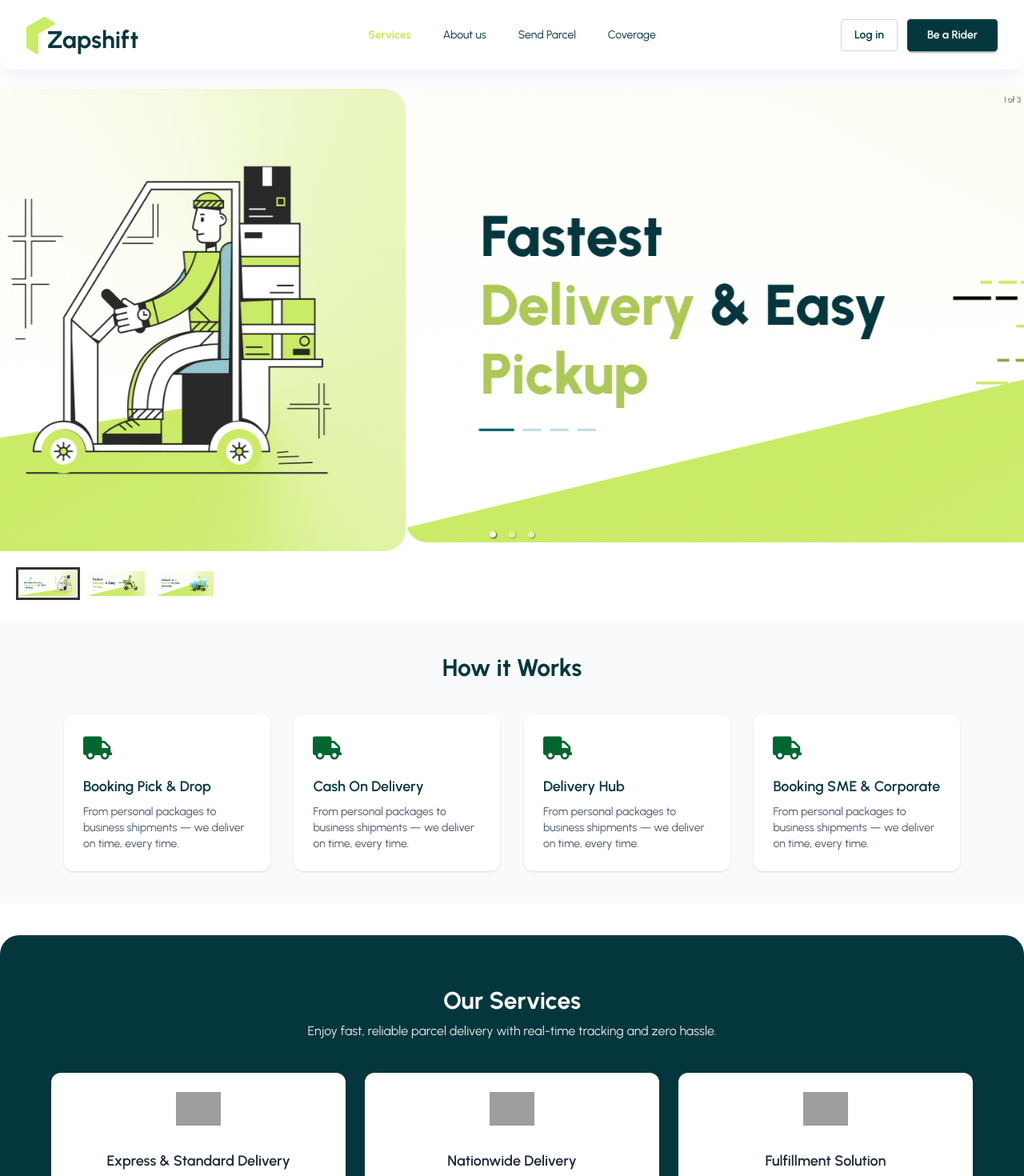
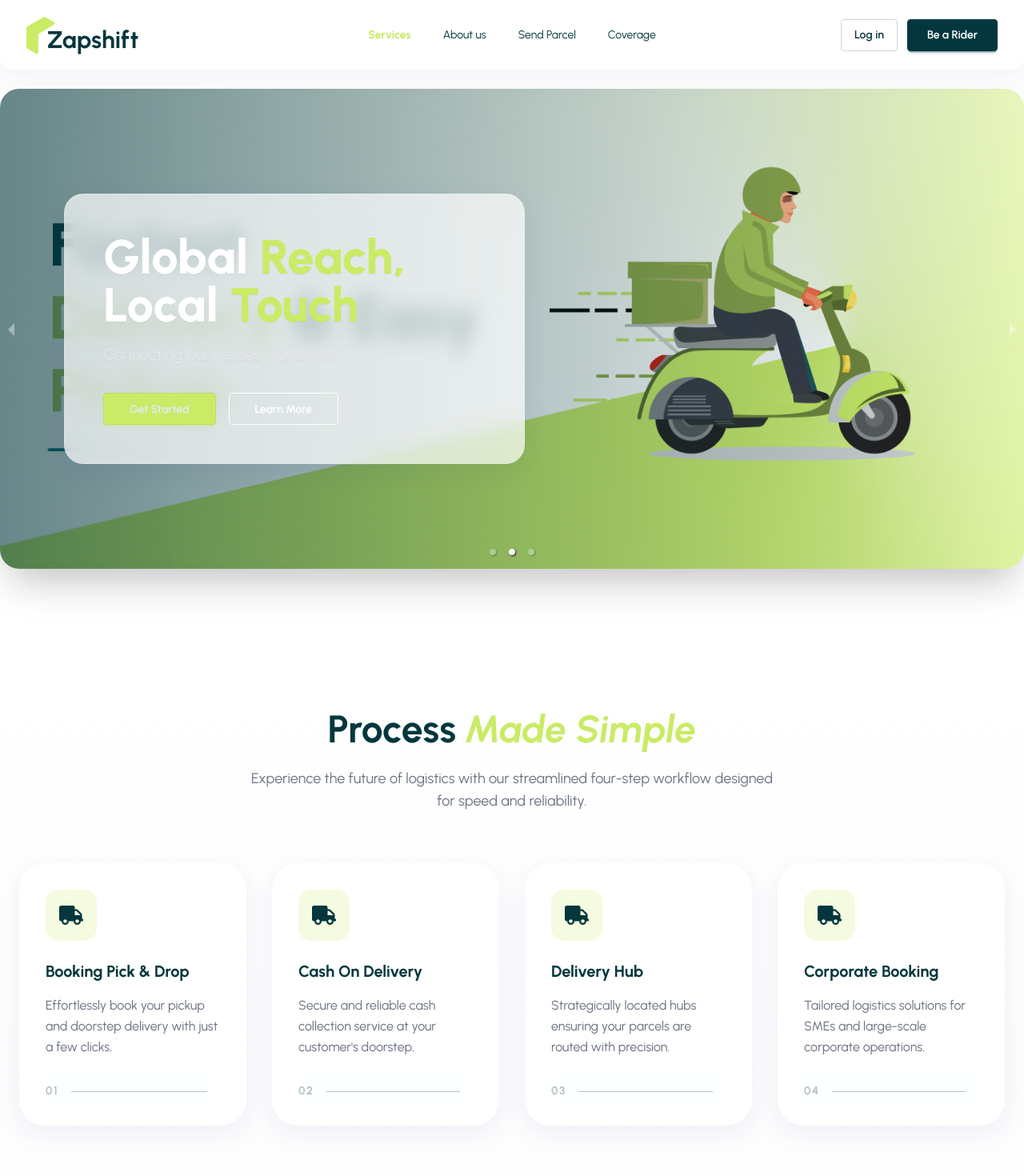
Before and after one commit to zahirraihan26/zap-shift-clint, a React app: page / in a window 1280 px wide. Shown: the top 1470 px of the page at 80% size. Built offline with nearby package versions, Linux system fonts and the light colour scheme; no server answers; grey boxes are pictures that could not be loaded; the HTML template or start-up script is replaced by a standard one.

Commit message:
Phase 2: Hero & Engagement - Refined Banner and Howitwork with Glassmorphism and Overlays

```diff
--- a/src/Pages/Home/Banner/Banner.jsx
+++ b/src/Pages/Home/Banner/Banner.jsx
@@ -6,26 +6,47 @@ import bannerImg2 from "../../../assets/banner/banner2.png"
 import bannerImg3 from "../../../assets/banner/banner3.png"
 
 const Banner = () => {
+    const banners = [
+        { img: bannerImg1, title: "Swift & Secure Delivery", subtitle: "Your package is our priority" },
+        { img: bannerImg2, title: "Global Reach, Local Touch", subtitle: "Connecting businesses worldwide" },
+        { img: bannerImg3, title: "Reliability You Can Trust", subtitle: "Providing logistics excellence" }
+    ];
+
     return (
+        <div className="relative rounded-3xl overflow-hidden shadow-2xl mb-16">
             <Carousel
                 autoPlay={true}
                 infiniteLoop={true}
-        interval={2000}
+                interval={4000}
+                showThumbs={false}
+                showStatus={false}
+                className="banner-carousel"
             >
-            <div>
-                <img src={bannerImg1} />
-
+                {banners.map((banner, index) => (
+                    <div key={index} className="relative h-[400px] md:h-[600px]">
+                        <img src={banner.img} className="object-cover h-full w-full" alt={banner.title} />
+                        <div className="absolute inset-0 bg-gradient-to-r from-secondary/60 to-transparent flex items-center px-10 md:px-20">
+                            <div className="glass p-8 md:p-12 rounded-3xl max-w-xl text-left animate-fade-up">
+                                <h2 className="text-4xl md:text-6xl font-extrabold text-white mb-4">
+                                    {banner.title.split(' ').map((word, i) => (
+                                        <span key={i} className={i % 2 !== 0 ? 'text-primary' : ''}>{word} </span>
+                                    ))}
+                                </h2>
+                                <p className="text-gray-200 text-lg md:text-xl mb-8 leading-relaxed">
+                                    {banner.subtitle}
+                                </p>
+                                <div className="flex gap-4">
+                                    <button className="btn btn-primary px-8 hover-lift">Get Started</button>
+                                    <button className="btn btn-outline border-white text-white hover:bg-white hover:text-secondary px-8 hover-lift">Learn More</button>
                                 </div>
-            <div>
-                <img src={bannerImg2} />
-
                             </div>
-            <div>
-                <img src={bannerImg3} />
-
                         </div>
+                    </div>
+                ))}
             </Carousel>
+        </div>
     );
 };
 
+
 export default Banner;
--- a/src/Pages/Home/Howitwork/Howitwork.jsx
+++ b/src/Pages/Home/Howitwork/Howitwork.jsx
@@ -6,56 +6,69 @@ import "aos/dist/aos.css";
 const Howitwork = () => {
   useEffect(() => {
     AOS.init({
-      duration: 1000,       // animation speed
-      easing: "ease-in-out", // smooth animation
-      once: true,           // animate only once
+      duration: 800,
+      easing: "ease-out-cubic",
+      once: true,
     });
   }, []);
 
-  const services = [
+  const steps = [
     {
       title: "Booking Pick & Drop",
-      desc: "From personal packages to business shipments — we deliver on time, every time.",
+      desc: "Effortlessly book your pickup and doorstep delivery with just a few clicks.",
+      icon: <FaTruck />,
       delay: 100,
     },
     {
       title: "Cash On Delivery",
-      desc: "From personal packages to business shipments — we deliver on time, every time.",
+      desc: "Secure and reliable cash collection service at your customer's doorstep.",
+      icon: <FaTruck />,
+      delay: 200,
+    },
+    {
+      title: "Delivery Hub",
+      desc: "Strategically located hubs ensuring your parcels are routed with precision.",
+      icon: <FaTruck />,
       delay: 300,
     },
     {
-      title: "Delivery Hub",
-      desc: "From personal packages to business shipments — we deliver on time, every time.",
-      delay: 500,
-    },
-    {
-      title: "Booking SME & Corporate",
-      desc: "From personal packages to business shipments — we deliver on time, every time.",
-      delay: 700,
+      title: "Corporate Booking",
+      desc: "Tailored logistics solutions for SMEs and large-scale corporate operations.",
+      icon: <FaTruck />,
+      delay: 400,
     },
   ];
 
   return (
-    <div className="py-10 bg-gray-50">
-      <div className="max-w-6xl mx-auto px-4">
-        <h2
-          className="text-3xl font-bold mb-10 text-center"
-          data-aos="zoom-in-up"
-        >
-          How it Works
-        </h2>
+    <div className="py-24 bg-gradient-to-b from-white to-gray-50/50 rounded-[3rem] my-20">
+      <div className="max-w-7xl mx-auto px-6">
+        <div className="text-center max-w-2xl mx-auto mb-16" data-aos="fade-up">
+          <h2 className="text-4xl md:text-5xl font-bold mb-6 text-secondary">
+            Process <span className="text-primary italic">Made Simple</span>
+          </h2>
+          <p className="text-gray-500 text-lg">
+            Experience the future of logistics with our streamlined four-step workflow designed for speed and reliability.
+          </p>
+        </div>
 
-        <div className="flex flex-wrap gap-5 justify-between">
-          {services.map((service, index) => (
+        <div className="grid grid-cols-1 sm:grid-cols-2 lg:grid-cols-4 gap-8">
+          {steps.map((step, index) => (
             <div
               key={index}
-              className="w-full sm:w-[48%] lg:w-[23%] bg-white rounded-xl shadow p-6 hover:shadow-lg transition transform hover:scale-105"
-              data-aos="zoom-in-up"
-              data-aos-delay={service.delay}
+              className="glass p-8 rounded-[2rem] hover-lift group border-none"
+              data-aos="fade-up"
+              data-aos-delay={step.delay}
             >
-              <FaTruck className="text-4xl text-green-800 mb-4" />
-              <h3 className="font-semibold text-lg mb-2">{service.title}</h3>
-              <p className="text-gray-600 text-sm">{service.desc}</p>
+              <div className="w-16 h-16 bg-primary/20 text-secondary rounded-2xl flex items-center justify-center text-3xl mb-6 group-hover:bg-primary group-hover:scale-110 transition-all duration-500">
+                {step.icon}
+              </div>
+              <h3 className="font-bold text-xl mb-4 group-hover:text-primary transition-colors duration-300">{step.title}</h3>
+              <p className="text-gray-500 leading-relaxed">{step.desc}</p>
+
+              <div className="mt-8 flex items-center text-secondary font-bold text-sm tracking-widest opacity-30 group-hover:opacity-100 transition-opacity duration-300">
+                0{index + 1}
+                <div className="h-[1px] flex-1 bg-secondary mx-4"></div>
+              </div>
             </div>
           ))}
         </div>
@@ -64,4 +77,5 @@ const Howitwork = () => {
   );
 };
 
+
 export default Howitwork;
```
Lines whose indentation alone changed are shown as unchanged.
